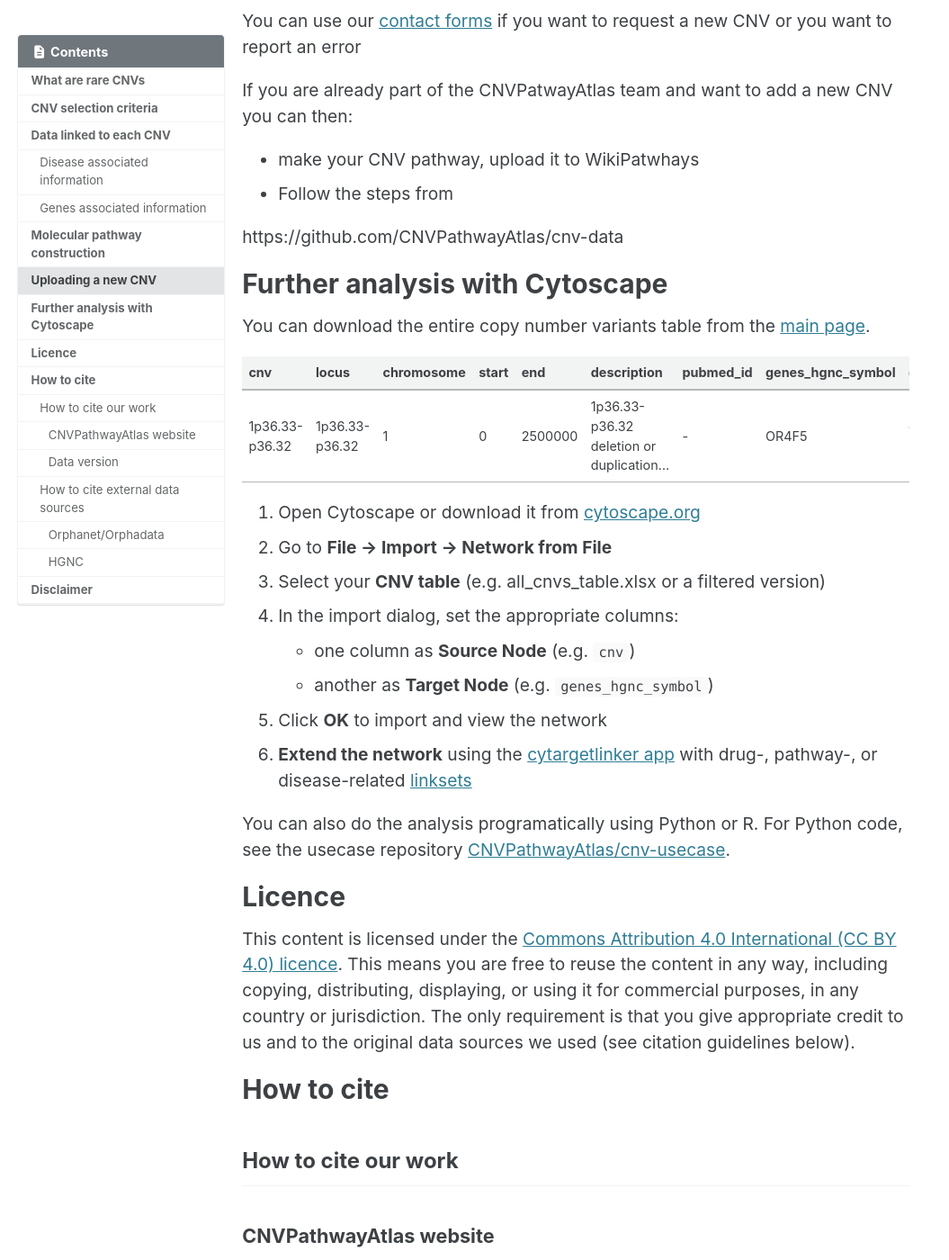
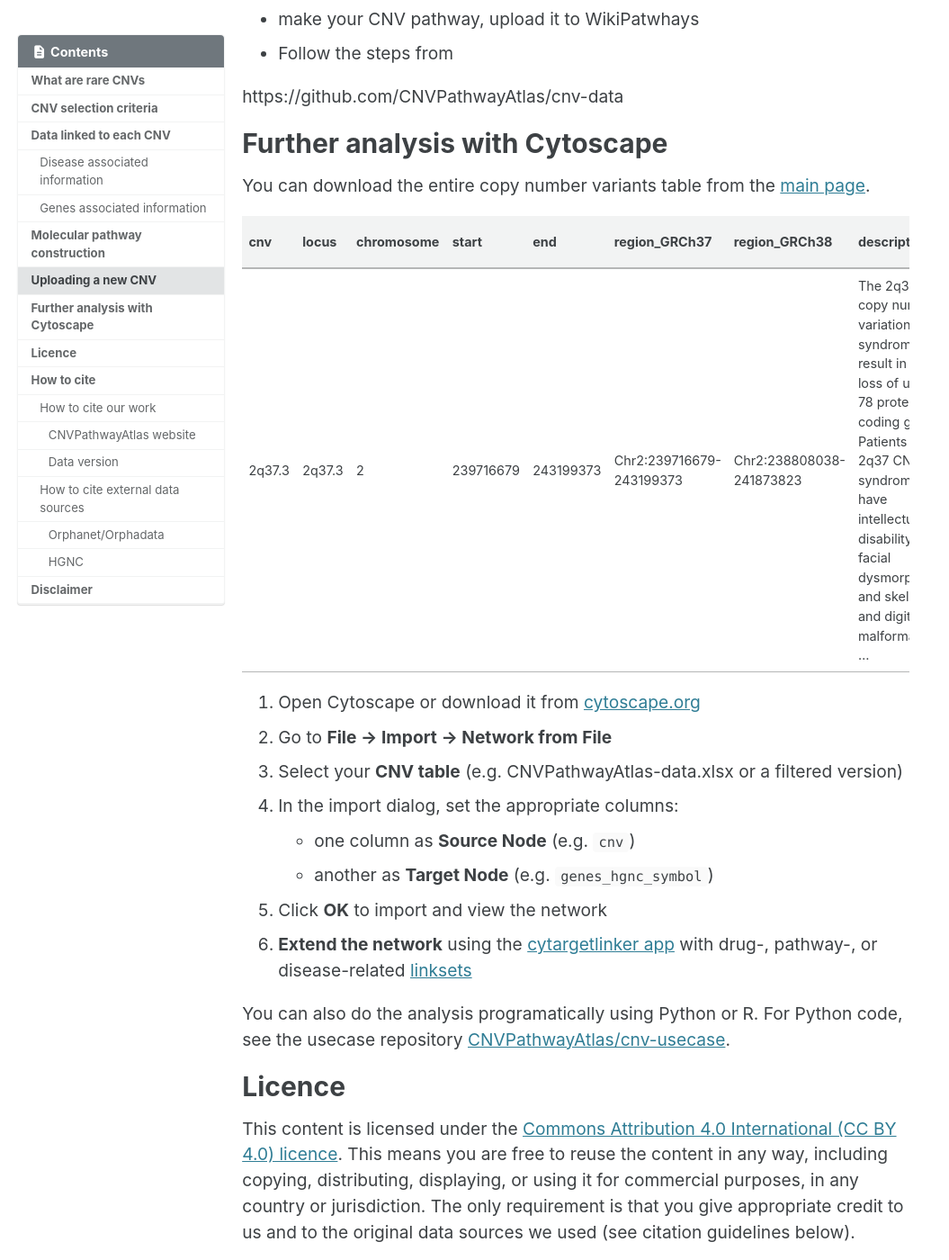
Before and after one commit to CNVPathwayAtlas/cnv-website, a Jekyll site: the page built from _pages/2-documentation.md, in a window 1280 px wide and 1400 px high, scrolled down 3198 px. Shown: the whole window at 90% size, without its empty margins (0-1055 px from the left). Built offline with Jekyll 4.4.1, drawn with Linux system fonts in a browser that asks for light colours; cached includes are drawn as plain includes; some of the changed text lies outside the part shown.

Commit message:
Update documentation

```diff
--- a/_pages/2-documentation.md
+++ b/_pages/2-documentation.md
@@ -14,12 +14,12 @@ This documentation provides detailed information on how we collected data and co
 Copy number variants (CNVs) are structural genomic alterations involving DNA segments typically larger than 1 kilobase (kb). They contribute to human genetic diversity and have been implicated in various neurodevelopmental and neuropsychiatric disorders, including intellectual disability (ID), autism spectrum disorder (ASD), bipolar disorder (BD), and schizophrenia (SCZ). (<a href="https://pubmed.ncbi.nlm.nih.gov/16418744/" target="_blank">Feuk et al., 2006</a>; <a href="https://pubmed.ncbi.nlm.nih.gov/17122850/" target="_blank">Redon et al., 2006</a>; <a href="https://pubmed.ncbi.nlm.nih.gov/34504065/" target="_blank">Rees et al., 2021</a>)
 
 <figure id="fig:cnv">
-  <img src="{{ site.baseurl }}/assets/images/cnv.png" alt="CNV representation" style="max-width:70%; height:auto;" />
+  <img src="{{ site.baseurl }}/assets/images/cnv.png" alt="CNV representation" style="max-width:50%; height:auto;" />
   <figcaption><strong>Figure 1:</strong> Types of copy number variants (CNVs). Modified figure from: <a href="https://pubmed.ncbi.nlm.nih.gov/36737482/" target="_blank">Mollon et al., 2023</a>.</figcaption>
 </figure>
 
 # CNV selection criteria
-We selected CNVs based on the availability of curated molecular pathways in the <a href="https://www.wikipathways.org/communities/rarediseases.html" target="_blank">WikiPathways Rare Diseases community</a>. In total, this resource includes 35 unique molecular pathways.
+We selected CNVs based on the availability of curated molecular pathways in the <a href="https://www.wikipathways.org/communities/rarediseases.html" target="_blank">WikiPathways Rare Diseases community</a>. In total, this resource includes 38 unique molecular pathways.
 
 Most CNVs represented here are recurrent (i.e., involve the same genomic breakpoints) and are known to have a high prevalence among individuals with psychiatric disorders such as schizophrenia, as reported by <a href="https://pubmed.ncbi.nlm.nih.gov/27869829/" target="_blank">Marshall et al., 2017</a>. However, this resource is not limited to schizophrenia associated CNVs.
 
@@ -71,13 +71,13 @@ https://github.com/CNVPathwayAtlas/cnv-data
 # Further analysis with Cytoscape
 You can download the entire copy number variants table from the <a href="https://cnvpathwayatlas.github.io/cnv-website/" target="_blank">main page</a>.
 
-| cnv | locus | chromosome | start | end | description | pubmed_id | genes_hgnc_symbol | genes_hgnc_name | genes_hgnc_id | genes_entrez_id | genes_ensembl_id | genes_uniprot_id | wikipathways_id | orphadata_orphacode | orphadata_cause | orphadata_definition | orphadata_prevalence | orphadata_phenotypes | orphadata_hpo_id | orphadata_omim_id |
-|---|---|---|---|---|---|---|---|---|---|---|---|---|---|---|---|---|---|---|---|---|
-| 1p36.33-p36.32 | 1p36.33-p36.32 | 1 | 0 | 2500000 | 1p36.33-p36.32 deletion or duplication... | - | OR4F5 | olfactory receptor... | HGNC:14825  | 79501 | ENSG00000186092 | Q8NH21 | WP5345 | 1606 | deletion | A rare chromosomal anomaly... | 15.0 (1–5 / 10 000)... | Pointed chin | HP:0000307 | 616975;607872 |
+| cnv | locus | chromosome | start | end | region_GRCh37 | region_GRCh38 | description | pubmed_ids | genes_hgnc_symbol | genes_hgnc_name | genes_hgnc_id | genes_entrez_id | genes_ensembl_id | genes_uniprot_id | wikipathways_id | pathway_genes | orphadata_orphacode | orphadata_cause | orphadata_definition | orphadata_prevalence | orphadata_phenotypes_obligate(100%) | orphadata_phenotypes_very_frequent(99-80%) | orphadata_phenotypes_frequent(79-30%) | orphadata_phenotypes_occasional(29-5%) | orphadata_phenotypes_very_rare(<4-1%) | orphadata_phenotypes_excluded(0%) | orphadata_hpo_id | orphadata_omim_id |
+|---|---|---|---|---|---|---|---|---|---|---|---|---|---|---|---|---|---|---|---|---|---|---|---|---|---|---|---|---|
+| 2q37.3 | 2q37.3 | 2 | 239716679 | 243199373 | Chr2:239716679-243199373 | Chr2:238808038-241873823 | The 2q37 copy number variation syndrome can result in the loss of up to 78 protein-coding genes. Patients with 2q37 CNV syndrome have intellectual disability, facial dysmorphism and skeletal and digit malformations. ... | 20691407;19752160;... | TWIST2 | twist family bHLH transcription factor 2 | HGNC:20670 | 117581 | ENSG00000233608 | Q8WVJ9 | WP5224 | ABCA1;ACKR3;...;USP40 | 1001 | microdeletion | A rare chromosomal anomaly involving deletion of chromosome band 2q37 and characterized by a broad spectrum of clinical findings including developmental delay, obesity, facial dysmorphism, and skeletal findings. ... | <1 / 1 000 000 |  | Round face |  |  |  |  | HP:0000311 | 600430 |
 
 1. Open Cytoscape or download it from <a href="https://cytoscape.org/" target="_blank">cytoscape.org</a>
 2. Go to **File → Import → Network from File**
-3. Select your **CNV table** (e.g. all_cnvs_table.xlsx or a filtered version)
+3. Select your **CNV table** (e.g. CNVPathwayAtlas-data.xlsx or a filtered version)
 4. In the import dialog, set the appropriate columns:
    - one column as **Source Node** (e.g. `cnv`)
    - another as **Target Node** (e.g. `genes_hgnc_symbol`)
@@ -92,7 +92,7 @@ This content is licensed under the <a href="https://creativecommons.org/licenses
 # How to cite
 ## How to cite our work
 ### CNVPathwayAtlas website
-*CNVPathwayAtlas*: A comprehensive resource of Rare Copy Number Variants. Available on https://cnvpathwayatlas.github.io/cnv-website/ (accessed on date).
+Valeanu, A., Duan, Y., Acosta, J.M., de Kok, T.M., van Amelsvoort, T. and Ehrhart, F., 2026. A dataset of rare copy number variants associated with neurodevelopmental and neuropsychiatric disorders. Scientific Data.
 
 ### Data version
 You can cite the latest release from Zenodo:
```
Also changed, not shown: other parts of _pages/2-documentation.md (+2 -2 lines), assets/images/data_flow.png.
